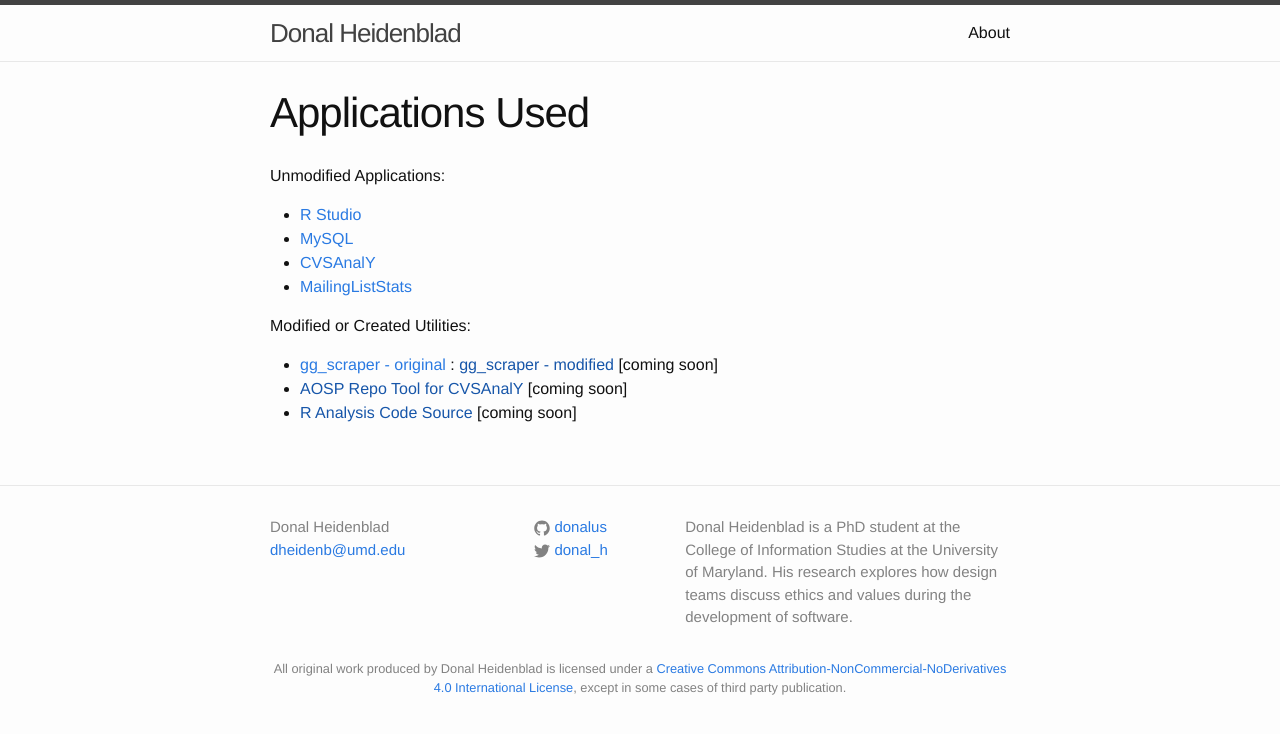
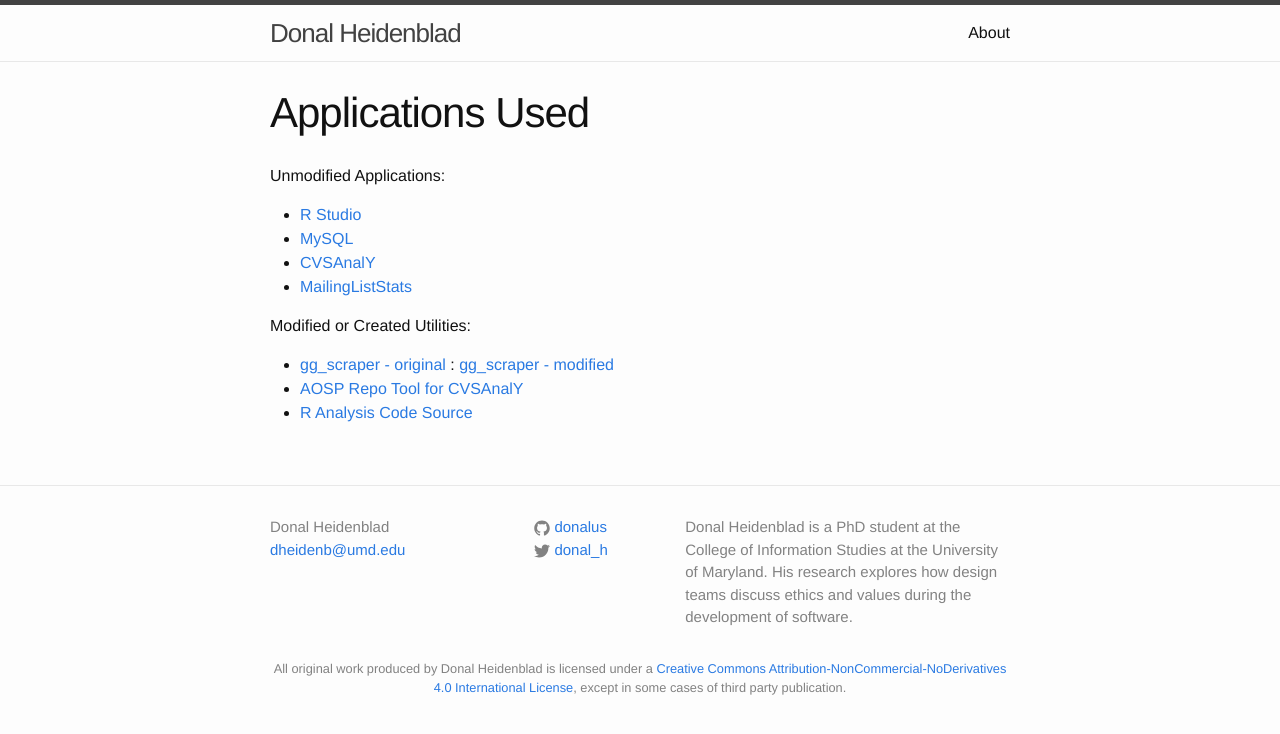
Before and after one commit to donalus/donalus.github.io, a Jekyll site: the page built from code-ip.md, in a window 1280 px wide. Shown: the top 734 px of the page. Built offline with Jekyll 4.4.1, drawn with Linux system fonts in a browser that asks for light colours.

Commit message:
Updated to add links
Added links to my repositories containing the code changes I made.

```diff
--- a/code-ip.md
+++ b/code-ip.md
@@ -15,6 +15,6 @@
 
 Modified or Created Utilities:
 
- * [gg_scraper - original](https://gitlab.com/mcepl/gg_scraper) : [gg_scraper - modified]() [coming soon]
- * [AOSP Repo Tool for CVSAnalY]() [coming soon]
- * [R Analysis Code Source]() [coming soon]
+ * [gg_scraper - original](https://gitlab.com/mcepl/gg_scraper) : [gg_scraper - modified](https://github.com/donalus/gg_scraper)
+ * [AOSP Repo Tool for CVSAnalY](https://github.com/donalus/RepoAnalY)
+ * [R Analysis Code Source](https://github.com/donalus/RP-AOSP-community)
```
